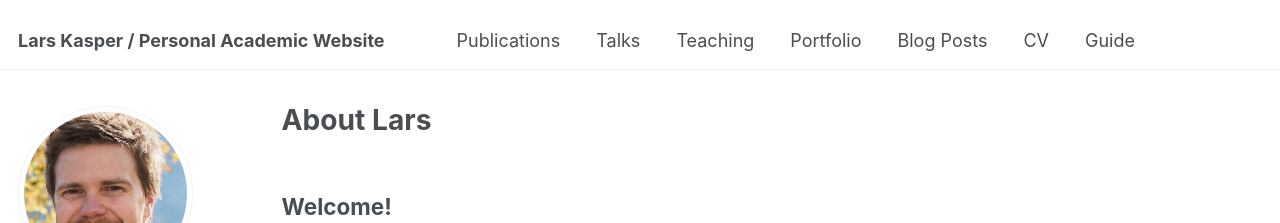
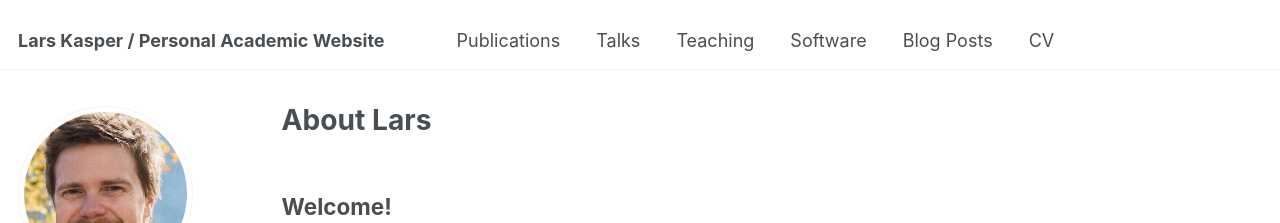
Before and after one commit to mrikasper/mrikasper.github.io, a Jekyll site: the page built from _pages/about.md, in a window 1280 px wide. Shown: the top 223 px of the page. Built offline with Jekyll 4.4.1, drawn with Linux system fonts in a browser that asks for light colours; some web fonts are replaced.

Commit message:
Simplified navigation menu

```diff
--- a/_data/navigation.yml
+++ b/_data/navigation.yml
@@ -14,7 +14,7 @@ main:
   - title: "Teaching"
     url: /teaching/
 
-  - title: "Portfolio"
+  - title: "Software"
     url: /portfolio/
 
   - title: "Blog Posts"
@@ -22,6 +22,3 @@ main:
 
   - title: "CV"
     url: /cv/
-
-  - title: "Guide"
-    url: /markdown/
```
